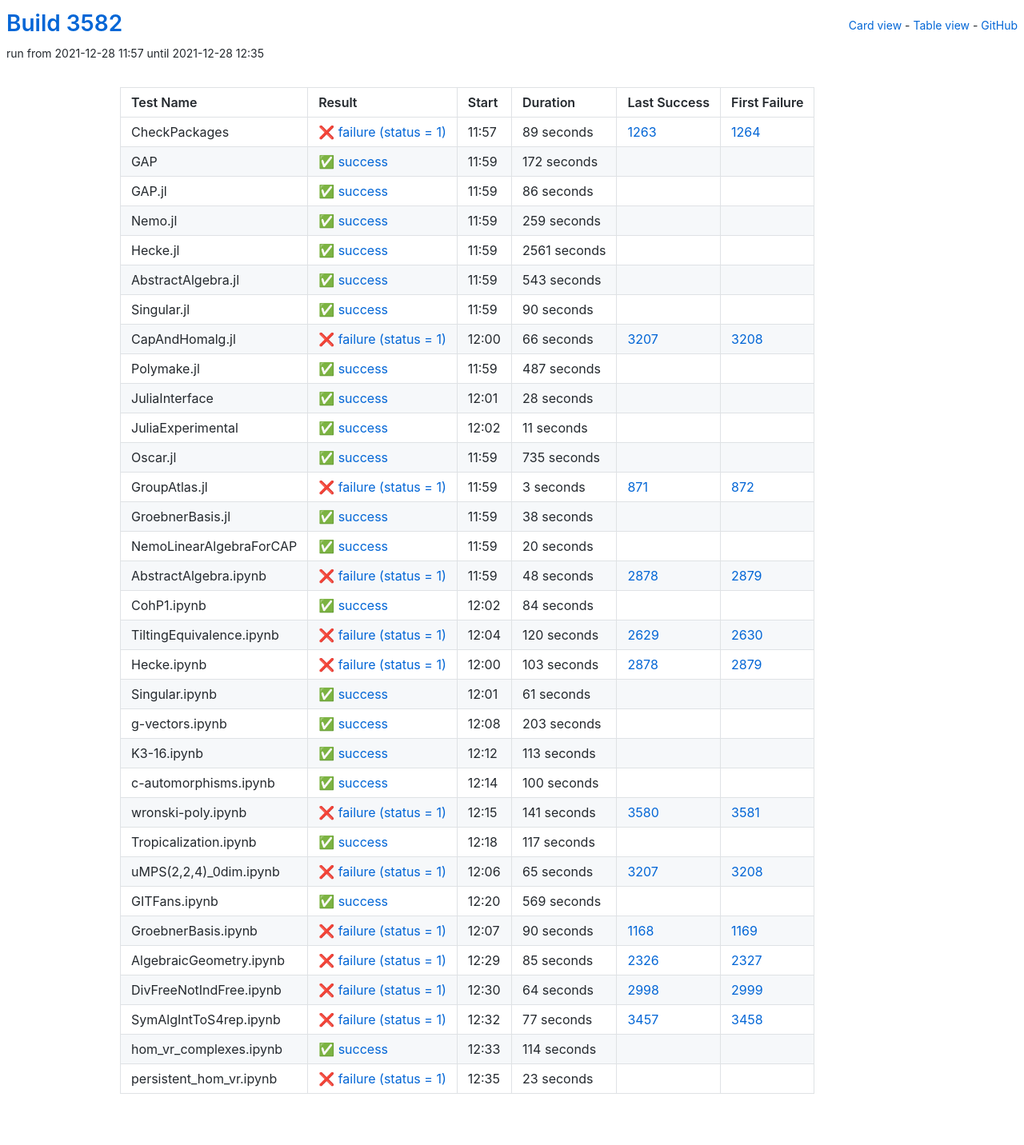
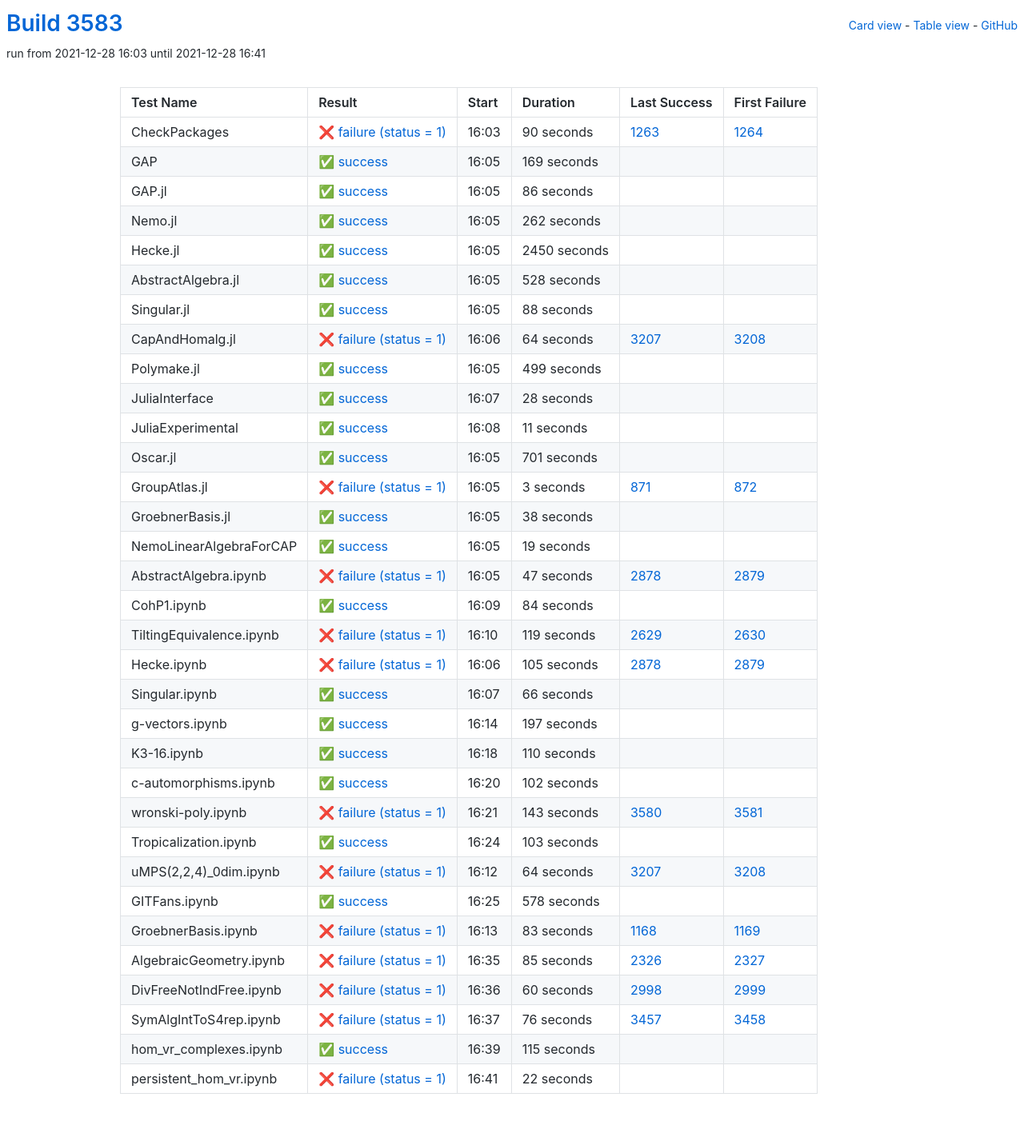
Before and after one commit to oscar-system/oscar-ci-status-stable, a Jekyll site: the page built from table.html, in a window 1280 px wide. Shown: the whole page at 80% size. Built offline with Jekyll 4.4.1, drawn with Linux system fonts in a browser that asks for light colours.

Commit message:
Build #3583

```diff
--- a/_data/ci.yml
+++ b/_data/ci.yml
@@ -1,6 +1,6 @@
 ---
-build: 3582
-build_url: https://oscarci.mathematik.uni-kl.de/job/oscar-stable/3582/
+build: 3583
+build_url: https://oscarci.mathematik.uni-kl.de/job/oscar-stable/3583/
 job: oscar-stable
 organization: oscar-system
 repo: oscar-ci-status-stable
@@ -8,32 +8,32 @@ repourl: https://github.com/oscar-system/oscar-ci-status-stable
 tests:
 - name: CheckPackages
   id: checkpackages
-  log: https://oscarci.mathematik.uni-kl.de/job/oscar-stable/3582/artifact/logs/build-3582/CheckPackages.log
-  start: 2021-12-28 11:57
+  log: https://oscarci.mathematik.uni-kl.de/job/oscar-stable/3583/artifact/logs/build-3583/CheckPackages.log
+  start: 2021-12-28 16:03
   success: false
   exitcode: 1
   status: failure
-  duration: 89
+  duration: 90
   last_success: 1263
   last_success_url: https://oscarci.mathematik.uni-kl.de/job/oscar-stable/1263/
   first_failure: 1264
   first_failure_url: https://oscarci.mathematik.uni-kl.de/job/oscar-stable/1264/
 - name: GAP
   id: gap
-  log: https://oscarci.mathematik.uni-kl.de/job/oscar-stable/3582/artifact/logs/build-3582/GAP.log
-  start: 2021-12-28 11:59
+  log: https://oscarci.mathematik.uni-kl.de/job/oscar-stable/3583/artifact/logs/build-3583/GAP.log
+  start: 2021-12-28 16:05
   success: true
   exitcode: 0
   status: success
-  duration: 172
+  duration: 169
   last_success: false
   last_success_url:
   first_failure: false
   first_failure_url:
 - name: GAP.jl
   id: gap-jl
-  log: https://oscarci.mathematik.uni-kl.de/job/oscar-stable/3582/artifact/logs/build-3582/GAP.jl.log
-  start: 2021-12-28 11:59
+  log: https://oscarci.mathematik.uni-kl.de/job/oscar-stable/3583/artifact/logs/build-3583/GAP.jl.log
+  start: 2021-12-28 16:05
   success: true
   exitcode: 0
   status: success
@@ -44,80 +44,80 @@ tests:
   first_failure_url:
 - name: Nemo.jl
   id: nemo-jl
-  log: https://oscarci.mathematik.uni-kl.de/job/oscar-stable/3582/artifact/logs/build-3582/Nemo.jl.log
-  start: 2021-12-28 11:59
+  log: https://oscarci.mathematik.uni-kl.de/job/oscar-stable/3583/artifact/logs/build-3583/Nemo.jl.log
+  start: 2021-12-28 16:05
   success: true
   exitcode: 0
   status: success
-  duration: 259
+  duration: 262
   last_success: false
   last_success_url:
   first_failure: false
   first_failure_url:
 - name: Hecke.jl
   id: hecke-jl
-  log: https://oscarci.mathematik.uni-kl.de/job/oscar-stable/3582/artifact/logs/build-3582/Hecke.jl.log
-  start: 2021-12-28 11:59
+  log: https://oscarci.mathematik.uni-kl.de/job/oscar-stable/3583/artifact/logs/build-3583/Hecke.jl.log
+  start: 2021-12-28 16:05
   success: true
   exitcode: 0
   status: success
-  duration: 2561
+  duration: 2450
   last_success: false
   last_success_url:
   first_failure: false
   first_failure_url:
 - name: AbstractAlgebra.jl
   id: abstractalgebra-jl
-  log: https://oscarci.mathematik.uni-kl.de/job/oscar-stable/3582/artifact/logs/build-3582/AbstractAlgebra.jl.log
-  start: 2021-12-28 11:59
+  log: https://oscarci.mathematik.uni-kl.de/job/oscar-stable/3583/artifact/logs/build-3583/AbstractAlgebra.jl.log
+  start: 2021-12-28 16:05
   success: true
   exitcode: 0
   status: success
-  duration: 543
+  duration: 528
   last_success: false
   last_success_url:
   first_failure: false
   first_failure_url:
 - name: Singular.jl
   id: singular-jl
-  log: https://oscarci.mathematik.uni-kl.de/job/oscar-stable/3582/artifact/logs/build-3582/Singular.jl.log
-  start: 2021-12-28 11:59
+  log: https://oscarci.mathematik.uni-kl.de/job/oscar-stable/3583/artifact/logs/build-3583/Singular.jl.log
+  start: 2021-12-28 16:05
   success: true
   exitcode: 0
   status: success
-  duration: 90
+  duration: 88
   last_success: false
   last_success_url:
   first_failure: false
   first_failure_url:
 - name: CapAndHomalg.jl
   id: capandhomalg-jl
-  log: https://oscarci.mathematik.uni-kl.de/job/oscar-stable/3582/artifact/logs/build-3582/CapAndHomalg.jl.log
-  start: 2021-12-28 12:00
+  log: https://oscarci.mathematik.uni-kl.de/job/oscar-stable/3583/artifact/logs/build-3583/CapAndHomalg.jl.log
+  start: 2021-12-28 16:06
   success: false
   exitcode: 1
   status: failure
-  duration: 66
+  duration: 64
   last_success: 3207
   last_success_url: https://oscarci.mathematik.uni-kl.de/job/oscar-stable/3207/
   first_failure: 3208
   first_failure_url: https://oscarci.mathematik.uni-kl.de/job/oscar-stable/3208/
 - name: Polymake.jl
   id: polymake-jl
-  log: https://oscarci.mathematik.uni-kl.de/job/oscar-stable/3582/artifact/logs/build-3582/Polymake.jl.log
-  start: 2021-12-28 11:59
+  log: https://oscarci.mathematik.uni-kl.de/job/oscar-stable/3583/artifact/logs/build-3583/Polymake.jl.log
+  start: 2021-12-28 16:05
   success: true
   exitcode: 0
   status: success
-  duration: 487
+  duration: 499
   last_success: false
   last_success_url:
   first_failure: false
   first_failure_url:
 - name: JuliaInterface
   id: juliainterface
-  log: https://oscarci.mathematik.uni-kl.de/job/oscar-stable/3582/artifact/logs/build-3582/JuliaInterface.log
-  start: 2021-12-28 12:01
+  log: https://oscarci.mathematik.uni-kl.de/job/oscar-stable/3583/artifact/logs/build-3583/JuliaInterface.log
+  start: 2021-12-28 16:07
   success: true
   exitcode: 0
   status: success
@@ -128,8 +128,8 @@ tests:
   first_failure_url:
 - name: JuliaExperimental
   id: juliaexperimental
-  log: https://oscarci.mathematik.uni-kl.de/job/oscar-stable/3582/artifact/logs/build-3582/JuliaExperimental.log
-  start: 2021-12-28 12:02
+  log: https://oscarci.mathematik.uni-kl.de/job/oscar-stable/3583/artifact/logs/build-3583/JuliaExperimental.log
+  start: 2021-12-28 16:08
   success: true
   exitcode: 0
   status: success
@@ -140,20 +140,20 @@ tests:
   first_failure_url:
 - name: Oscar.jl
   id: oscar-jl
-  log: https://oscarci.mathematik.uni-kl.de/job/oscar-stable/3582/artifact/logs/build-3582/Oscar.jl.log
-  start: 2021-12-28 11:59
+  log: https://oscarci.mathematik.uni-kl.de/job/oscar-stable/3583/artifact/logs/build-3583/Oscar.jl.log
+  start: 2021-12-28 16:05
   success: true
   exitcode: 0
   status: success
-  duration: 735
+  duration: 701
   last_success: false
   last_success_url:
   first_failure: false
   first_failure_url:
 - name: GroupAtlas.jl
   id: groupatlas-jl
-  log: https://oscarci.mathematik.uni-kl.de/job/oscar-stable/3582/artifact/logs/build-3582/GroupAtlas.jl.log
-  start: 2021-12-28 11:59
+  log: https://oscarci.mathematik.uni-kl.de/job/oscar-stable/3583/artifact/logs/build-3583/GroupAtlas.jl.log
+  start: 2021-12-28 16:05
   success: false
   exitcode: 1
   status: failure
@@ -164,8 +164,8 @@ tests:
   first_failure_url: https://oscarci.mathematik.uni-kl.de/job/oscar-stable/872/
 - name: GroebnerBasis.jl
   id: groebnerbasis-jl
-  log: https://oscarci.mathematik.uni-kl.de/job/oscar-stable/3582/artifact/logs/build-3582/GroebnerBasis.jl.log
-  start: 2021-12-28 11:59
+  log: https://oscarci.mathematik.uni-kl.de/job/oscar-stable/3583/artifact/logs/build-3583/GroebnerBasis.jl.log
+  start: 2021-12-28 16:05
   success: true
   exitcode: 0
   status: success
@@ -176,32 +176,32 @@ tests:
   first_failure_url:
 - name: NemoLinearAlgebraForCAP
   id: nemolinearalgebraforcap
-  log: https://oscarci.mathematik.uni-kl.de/job/oscar-stable/3582/artifact/logs/build-3582/NemoLinearAlgebraForCAP.log
-  start: 2021-12-28 11:59
+  log: https://oscarci.mathematik.uni-kl.de/job/oscar-stable/3583/artifact/logs/build-3583/NemoLinearAlgebraForCAP.log
+  start: 2021-12-28 16:05
   success: true
   exitcode: 0
   status: success
-  duration: 20
+  duration: 19
   last_success: false
   last_success_url:
   first_failure: false
   first_failure_url:
 - name: AbstractAlgebra.ipynb
   id: abstractalgebra-ipynb
-  log: https://oscarci.mathematik.uni-kl.de/job/oscar-stable/3582/artifact/logs/build-3582/AbstractAlgebra.ipynb.log
-  start: 2021-12-28 11:59
+  log: https://oscarci.mathematik.uni-kl.de/job/oscar-stable/3583/artifact/logs/build-3583/AbstractAlgebra.ipynb.log
+  start: 2021-12-28 16:05
   success: false
   exitcode: 1
   status: failure
-  duration: 48
+  duration: 47
   last_success: 2878
   last_success_url: https://oscarci.mathematik.uni-kl.de/job/oscar-stable/2878/
   first_failure: 2879
   first_failure_url: https://oscarci.mathematik.uni-kl.de/job/oscar-stable/2879/
 - name: CohP1.ipynb
   id: cohp1-ipynb
-  log: https://oscarci.mathematik.uni-kl.de/job/oscar-stable/3582/artifact/logs/build-3582/CohP1.ipynb.log
-  start: 2021-12-28 12:02
+  log: https://oscarci.mathematik.uni-kl.de/job/oscar-stable/3583/artifact/logs/build-3583/CohP1.ipynb.log
+  start: 2021-12-28 16:09
   success: true
   exitcode: 0
   status: success
@@ -212,140 +212,140 @@ tests:
   first_failure_url:
 - name: TiltingEquivalence.ipynb
   id: tiltingequivalence-ipynb
-  log: https://oscarci.mathematik.uni-kl.de/job/oscar-stable/3582/artifact/logs/build-3582/TiltingEquivalence.ipynb.log
-  start: 2021-12-28 12:04
+  log: https://oscarci.mathematik.uni-kl.de/job/oscar-stable/3583/artifact/logs/build-3583/TiltingEquivalence.ipynb.log
+  start: 2021-12-28 16:10
   success: false
   exitcode: 1
   status: failure
-  duration: 120
+  duration: 119
   last_success: 2629
   last_success_url: https://oscarci.mathematik.uni-kl.de/job/oscar-stable/2629/
   first_failure: 2630
   first_failure_url: https://oscarci.mathematik.uni-kl.de/job/oscar-stable/2630/
 - name: Hecke.ipynb
   id: hecke-ipynb
-  log: https://oscarci.mathematik.uni-kl.de/job/oscar-stable/3582/artifact/logs/build-3582/Hecke.ipynb.log
-  start: 2021-12-28 12:00
+  log: https://oscarci.mathematik.uni-kl.de/job/oscar-stable/3583/artifact/logs/build-3583/Hecke.ipynb.log
+  start: 2021-12-28 16:06
   success: false
   exitcode: 1
   status: failure
-  duration: 103
+  duration: 105
   last_success: 2878
   last_success_url: https://oscarci.mathematik.uni-kl.de/job/oscar-stable/2878/
   first_failure: 2879
   first_failure_url: https://oscarci.mathematik.uni-kl.de/job/oscar-stable/2879/
 - name: Singular.ipynb
   id: singular-ipynb
-  log: https://oscarci.mathematik.uni-kl.de/job/oscar-stable/3582/artifact/logs/build-3582/Singular.ipynb.log
-  start: 2021-12-28 12:01
+  log: https://oscarci.mathematik.uni-kl.de/job/oscar-stable/3583/artifact/logs/build-3583/Singular.ipynb.log
+  start: 2021-12-28 16:07
   success: true
   exitcode: 0
   status: success
-  duration: 61
+  duration: 66
   last_success: false
   last_success_url:
   first_failure: false
   first_failure_url:
 - name: g-vectors.ipynb
   id: g-vectors-ipynb
-  log: https://oscarci.mathematik.uni-kl.de/job/oscar-stable/3582/artifact/logs/build-3582/g-vectors.ipynb.log
-  start: 2021-12-28 12:08
+  log: https://oscarci.mathematik.uni-kl.de/job/oscar-stable/3583/artifact/logs/build-3583/g-vectors.ipynb.log
+  start: 2021-12-28 16:14
   success: true
   exitcode: 0
   status: success
-  duration: 203
+  duration: 197
   last_success: false
   last_success_url:
   first_failure: false
   first_failure_url:
 - name: K3-16.ipynb
   id: k3-16-ipynb
-  log: https://oscarci.mathematik.uni-kl.de/job/oscar-stable/3582/artifact/logs/build-3582/K3-16.ipynb.log
-  start: 2021-12-28 12:12
+  log: https://oscarci.mathematik.uni-kl.de/job/oscar-stable/3583/artifact/logs/build-3583/K3-16.ipynb.log
+  start: 2021-12-28 16:18
   success: true
   exitcode: 0
   status: success
-  duration: 113
+  duration: 110
   last_success: false
   last_success_url:
   first_failure: false
   first_failure_url:
 - name: c-automorphisms.ipynb
   id: c-automorphisms-ipynb
-  log: https://oscarci.mathematik.uni-kl.de/job/oscar-stable/3582/artifact/logs/build-3582/c-automorphisms.ipynb.log
-  start: 2021-12-28 12:14
+  log: https://oscarci.mathematik.uni-kl.de/job/oscar-stable/3583/artifact/logs/build-3583/c-automorphisms.ipynb.log
+  start: 2021-12-28 16:20
   success: true
   exitcode: 0
   status: success
-  duration: 100
+  duration: 102
   last_success: false
   last_success_url:
   first_failure: false
   first_failure_url:
 - name: wronski-poly.ipynb
   id: wronski-poly-ipynb
-  log: https://oscarci.mathematik.uni-kl.de/job/oscar-stable/3582/artifact/logs/build-3582/wronski-poly.ipynb.log
-  start: 2021-12-28 12:15
+  log: https://oscarci.mathematik.uni-kl.de/job/oscar-stable/3583/artifact/logs/build-3583/wronski-poly.ipynb.log
+  start: 2021-12-28 16:21
   success: false
   exitcode: 1
   status: failure
-  duration: 141
+  duration: 143
   last_success: 3580
   last_success_url: https://oscarci.mathematik.uni-kl.de/job/oscar-stable/3580/
   first_failure: 3581
   first_failure_url: https://oscarci.mathematik.uni-kl.de/job/oscar-stable/3581/
 - name: Tropicalization.ipynb
   id: tropicalization-ipynb
-  log: https://oscarci.mathematik.uni-kl.de/job/oscar-stable/3582/artifact/logs/build-3582/Tropicalization.ipynb.log
-  start: 2021-12-28 12:18
+  log: https://oscarci.mathematik.uni-kl.de/job/oscar-stable/3583/artifact/logs/build-3583/Tropicalization.ipynb.log
+  start: 2021-12-28 16:24
   success: true
   exitcode: 0
   status: success
-  duration: 117
+  duration: 103
   last_success: false
   last_success_url:
   first_failure: false
   first_failure_url:
 - name: uMPS(2,2,4)_0dim.ipynb
   id: umps-2-2-4-0dim-ipynb
-  log: https://oscarci.mathematik.uni-kl.de/job/oscar-stable/3582/artifact/logs/build-3582/uMPS-2-2-4-_0dim.ipynb.log
-  start: 2021-12-28 12:06
+  log: https://oscarci.mathematik.uni-kl.de/job/oscar-stable/3583/artifact/logs/build-3583/uMPS-2-2-4-_0dim.ipynb.log
+  start: 2021-12-28 16:12
   success: false
   exitcode: 1
   status: failure
-  duration: 65
+  duration: 64
   last_success: 3207
   last_success_url: https://oscarci.mathematik.uni-kl.de/job/oscar-stable/3207/
   first_failure: 3208
   first_failure_url: https://oscarci.mathematik.uni-kl.de/job/oscar-stable/3208/
 - name: GITFans.ipynb
   id: gitfans-ipynb
-  log: https://oscarci.mathematik.uni-kl.de/job/oscar-stable/3582/artifact/logs/build-3582/GITFans.ipynb.log
-  start: 2021-12-28 12:20
+  log: https://oscarci.mathematik.uni-kl.de/job/oscar-stable/3583/artifact/logs/build-3583/GITFans.ipynb.log
+  start: 2021-12-28 16:25
   success: true
   exitcode: 0
   status: success
-  duration: 569
+  duration: 578
   last_success: false
   last_success_url:
   first_failure: false
   first_failure_url:
 - name: GroebnerBasis.ipynb
   id: groebnerbasis-ipynb
-  log: https://oscarci.mathematik.uni-kl.de/job/oscar-stable/3582/artifact/logs/build-3582/GroebnerBasis.ipynb.log
-  start: 2021-12-28 12:07
+  log: https://oscarci.mathematik.uni-kl.de/job/oscar-stable/3583/artifact/logs/build-3583/GroebnerBasis.ipynb.log
+  start: 2021-12-28 16:13
   success: false
   exitcode: 1
   status: failure
-  duration: 90
+  duration: 83
   last_success: 1168
   last_success_url: https://oscarci.mathematik.uni-kl.de/job/oscar-stable/1168/
   first_failure: 1169
   first_failure_url: https://oscarci.mathematik.uni-kl.de/job/oscar-stable/1169/
 - name: AlgebraicGeometry.ipynb
   id: algebraicgeometry-ipynb
-  log: https://oscarci.mathematik.uni-kl.de/job/oscar-stable/3582/artifact/logs/build-3582/AlgebraicGeometry.ipynb.log
-  start: 2021-12-28 12:29
+  log: https://oscarci.mathematik.uni-kl.de/job/oscar-stable/3583/artifact/logs/build-3583/AlgebraicGeometry.ipynb.log
+  start: 2021-12-28 16:35
   success: false
   exitcode: 1
   status: failure
@@ -356,48 +356,48 @@ tests:
   first_failure_url: https://oscarci.mathematik.uni-kl.de/job/oscar-stable/2327/
 - name: DivFreeNotIndFree.ipynb
   id: divfreenotindfree-ipynb
-  log: https://oscarci.mathematik.uni-kl.de/job/oscar-stable/3582/artifact/logs/build-3582/DivFreeNotIndFree.ipynb.log
-  start: 2021-12-28 12:30
+  log: https://oscarci.mathematik.uni-kl.de/job/oscar-stable/3583/artifact/logs/build-3583/DivFreeNotIndFree.ipynb.log
+  start: 2021-12-28 16:36
   success: false
   exitcode: 1
   status: failure
-  duration: 64
+  duration: 60
   last_success: 2998
   last_success_url: https://oscarci.mathematik.uni-kl.de/job/oscar-stable/2998/
   first_failure: 2999
   first_failure_url: https://oscarci.mathematik.uni-kl.de/job/oscar-stable/2999/
 - name: SymAlgIntToS4rep.ipynb
   id: symalginttos4rep-ipynb
-  log: https://oscarci.mathematik.uni-kl.de/job/oscar-stable/3582/artifact/logs/build-3582/SymAlgIntToS4rep.ipynb.log
-  start: 2021-12-28 12:32
+  log: https://oscarci.mathematik.uni-kl.de/job/oscar-stable/3583/artifact/logs/build-3583/SymAlgIntToS4rep.ipynb.log
+  start: 2021-12-28 16:37
   success: false
   exitcode: 1
   status: failure
-  duration: 77
+  duration: 76
   last_success: 3457
   last_success_url: https://oscarci.mathematik.uni-kl.de/job/oscar-stable/3457/
   first_failure: 3458
   first_failure_url: https://oscarci.mathematik.uni-kl.de/job/oscar-stable/3458/
 - name: hom_vr_complexes.ipynb
   id: hom-vr-complexes-ipynb
-  log: https://oscarci.mathematik.uni-kl.de/job/oscar-stable/3582/artifact/logs/build-3582/hom_vr_complexes.ipynb.log
-  start: 2021-12-28 12:33
+  log: https://oscarci.mathematik.uni-kl.de/job/oscar-stable/3583/artifact/logs/build-3583/hom_vr_complexes.ipynb.log
+  start: 2021-12-28 16:39
   success: true
   exitcode: 0
   status: success
-  duration: 114
+  duration: 115
   last_success: false
   last_success_url:
   first_failure: false
   first_failure_url:
 - name: persistent_hom_vr.ipynb
   id: persistent-hom-vr-ipynb
-  log: https://oscarci.mathematik.uni-kl.de/job/oscar-stable/3582/artifact/logs/build-3582/persistent_hom_vr.ipynb.log
-  start: 2021-12-28 12:35
+  log: https://oscarci.mathematik.uni-kl.de/job/oscar-stable/3583/artifact/logs/build-3583/persistent_hom_vr.ipynb.log
+  start: 2021-12-28 16:41
   success: false
   exitcode: 1
   status: failure
-  duration: 23
+  duration: 22
   last_success: false
   last_success_url:
   first_failure: false
```
Also changed, not shown: README.md.
